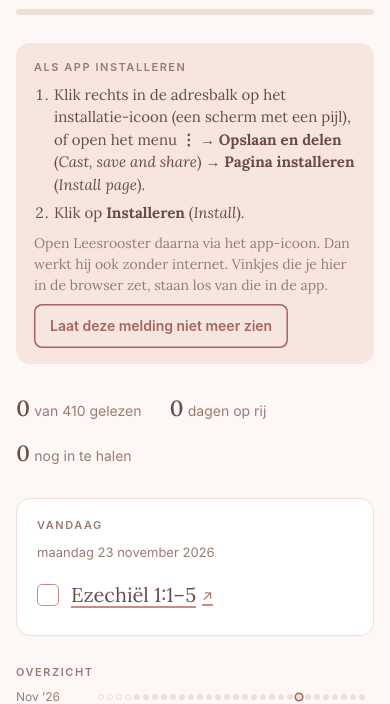
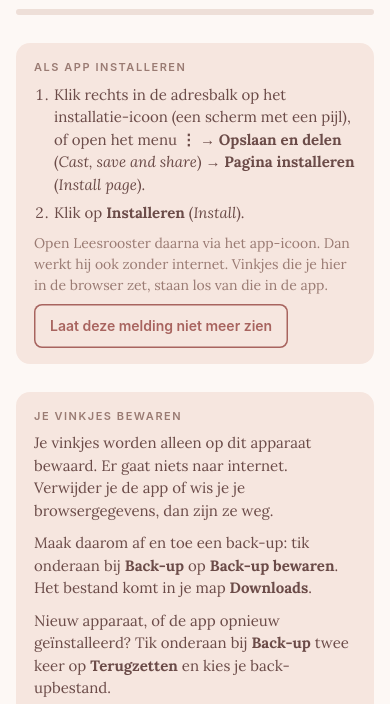
Before and after one commit to scatterbrainedpebble/rooster-bijbellezen, a plain HTML site: page index.html in a window 390 px wide. Shown: the part 140-844 px from the top of the page. Drawn offline with Linux system fonts and the light colour scheme; a web font is replaced by a local one.

Commit message:
Wegklikbare uitleg over hoe de back-ups werken (iPhone en Android/computer)
Co-Authored-By: Claude Opus 5.5 <noreply@anthropic.com>
Claude-Session: https://claude.ai/code/session_015q78e78AReHfNbqyFQpvNp

```diff
--- a/index.html
+++ b/index.html
@@ -76,6 +76,7 @@ summary .c{font-family:var(--sans);font-size:13px;color:var(--muted);font-varian
 .install p{margin:0;color:var(--muted);font-size:14px}
 .install button.ghost{background:transparent;color:var(--accent-strong);box-shadow:inset 0 0 0 1.5px var(--accent-strong)}
 .install .one{margin:0;color:var(--ink);font-size:15px}
+.install .one+.one{margin-top:2px}
 .install button{align-self:flex-start;font-family:var(--sans);font-weight:600;font-size:14px;color:#fff;background:var(--accent-strong);border:0;border-radius:8px;padding:10px 16px;min-height:44px}
 .wrap{padding-top:max(28px,env(safe-area-inset-top,0px));padding-bottom:max(64px,env(safe-area-inset-bottom,0px))}
 @media (prefers-reduced-motion: reduce){.bar i{transition:none}}
@@ -98,6 +99,13 @@ summary .c{font-family:var(--sans);font-size:13px;color:var(--muted);font-varian
     <button type="button" id="instBtn" hidden>Installeren</button>
     <p id="instNote"></p>
     <button type="button" id="instHide" class="ghost">Laat deze melding niet meer zien</button>
+  </section>
+  <section class="install" id="bkInfo" hidden>
+    <div class="lab">Je vinkjes bewaren</div>
+    <p class="one">Je vinkjes worden alleen op dit apparaat bewaard. Er gaat niets naar internet. Verwijder je de app of wis je je browsergegevens, dan zijn ze weg.</p>
+    <p class="one" id="bkInfoSave"></p>
+    <p class="one">Nieuw apparaat, of de app opnieuw geïnstalleerd? Tik onderaan bij <b>Back-up</b> twee keer op <b>Terugzetten</b> en kies je back-upbestand.</p>
+    <button type="button" id="bkInfoHide" class="ghost">Begrepen</button>
   </section>
   <section class="stats" aria-live="polite">
     <div><b id="sDone">0</b>van <span id="sTotal"></span> gelezen</div>
@@ -283,6 +291,15 @@ const IOS=/iPhone|iPad|iPod/.test(UA)||(navigator.platform==="MacIntel"&&navigat
     ib.addEventListener("click",async()=>{if(!deferred)return;deferred.prompt();try{await deferred.userChoice;}catch(e){}deferred=null;ib.hidden=true;});
     window.addEventListener("appinstalled",()=>{document.getElementById("install").hidden=true;});
   }
+  (function(){
+    let seen=false;try{seen=localStorage.getItem("leesrooster-hide-backupinfo")==="1";}catch(e){}
+    if(seen)return;
+    document.getElementById("bkInfoSave").innerHTML=IOS
+      ?"Maak daarom af en toe een back-up: tik onderaan bij <b>Back-up</b> op <b>Back-up bewaren</b> en kies <b>Bewaar in Bestanden</b> (<i>Save to Files</i>) → <b>iCloud Drive</b>."
+      :"Maak daarom af en toe een back-up: tik onderaan bij <b>Back-up</b> op <b>Back-up bewaren</b>. Het bestand komt in je map <b>Downloads</b>.";
+    const box=document.getElementById("bkInfo");box.hidden=false;
+    document.getElementById("bkInfoHide").addEventListener("click",()=>{try{localStorage.setItem("leesrooster-hide-backupinfo","1");}catch(e){}box.hidden=true;});
+  })();
   if("serviceWorker" in navigator&&location.protocol==="https:"){navigator.serviceWorker.register("sw.js").catch(()=>{});}
 })();
 </script>
--- a/sw.js
+++ b/sw.js
@@ -1,4 +1,4 @@
-const CACHE = "leesrooster-v3";
+const CACHE = "leesrooster-v4";
 const FILES = ["./", "index.html", "manifest.webmanifest", "icon-180.png", "icon-192.png", "icon-512.png",
   "fonts/Lora-Variable.ttf", "fonts/Lora-Italic-Variable.ttf", "fonts/Inter-Regular.otf", "fonts/Inter-Medium.otf", "fonts/Inter-SemiBold.otf"];
 self.addEventListener("install", e => { e.waitUntil(caches.open(CACHE).then(c => c.addAll(FILES))); self.skipWaiting(); });
```
